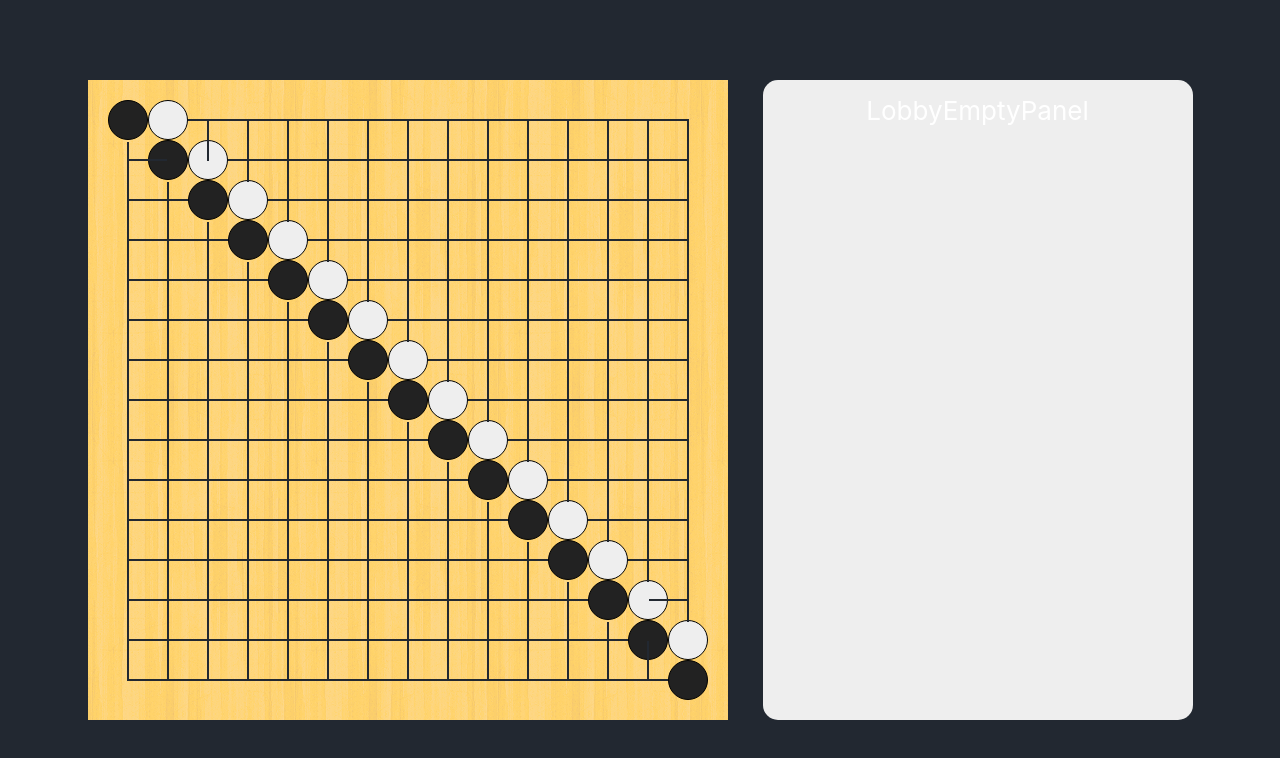
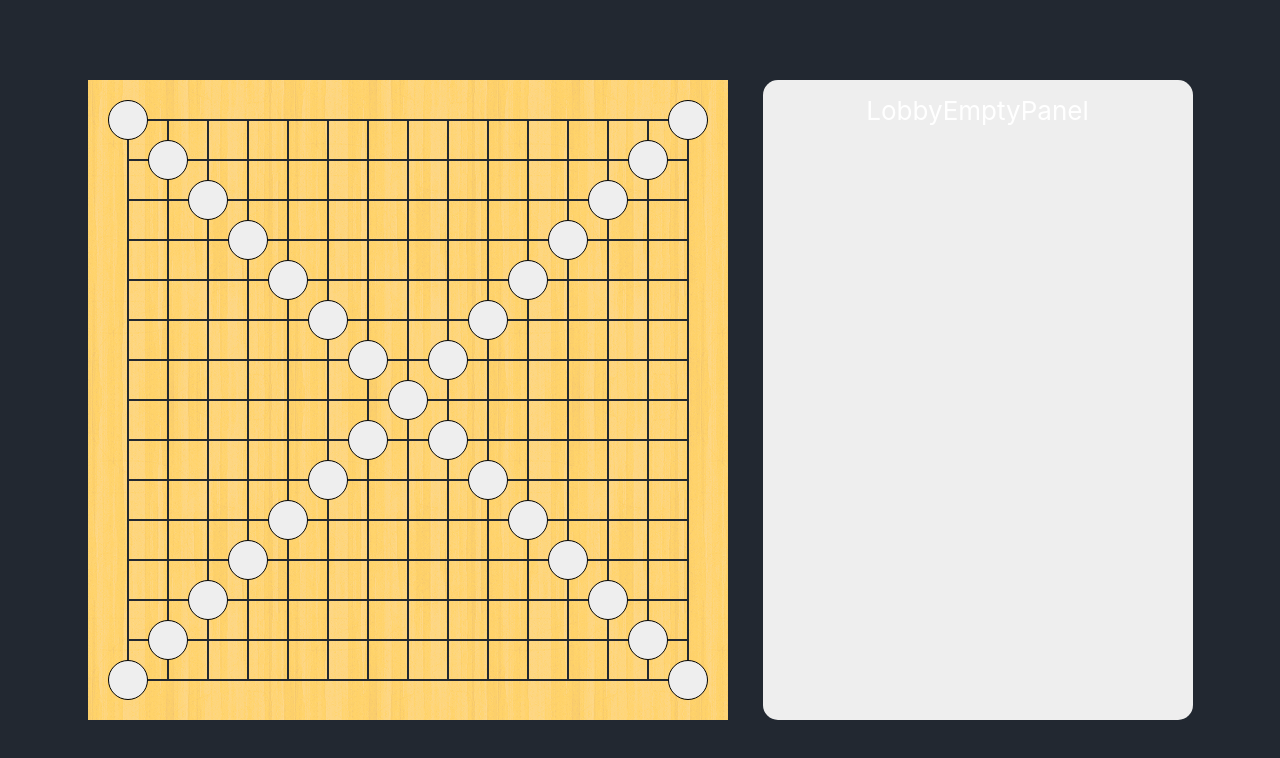
Before and after one commit to alanzhu39/gomoku-fe, a React (Create React App) app: page / in a window 1280 px wide. Shown: the top 758 px of the page. Built offline with nearby package versions, Linux system fonts and the light colour scheme; the HTML template or start-up script is replaced by a standard one.

Commit message:
fixing board grid

```diff
--- a/src/Game/Game.tsx
+++ b/src/Game/Game.tsx
@@ -16,8 +16,8 @@ function Game() {
     initPieces[i] = [];
     for (let j = 0; j < BOARD_SIZE; j++) {
       if (i === j) {
-        initPieces[i][j] = PieceType.BLACK;
-      } else if (j === i + 1) {
+        initPieces[i][j] = PieceType.WHITE;
+      } else if (i === BOARD_SIZE - j - 1) {
         initPieces[i][j] = PieceType.WHITE;
       } else {
         initPieces[i][j] = PieceType.EMPTY;
--- a/src/Game/GameBoard/GameBoard.css
+++ b/src/Game/GameBoard/GameBoard.css
@@ -63,11 +63,12 @@
 }
 
 .intersection[data-intersection-type~='right-edge']:before {
-  right: 19px;
+  width: 21px;
 }
 
 .intersection[data-intersection-type~='left-edge']:before {
   left: 19px;
+  width: 21px;
 }
 
 .intersection:after {
@@ -76,16 +77,18 @@
   height: 40px;
   display: block;
   content: '';
+  top: -2px;
   left: 19px;
   position: relative;
 }
 
 .intersection[data-intersection-type~='top-edge']:after {
   top: 19px;
+  height: 19px;
 }
 
 .intersection[data-intersection-type~='bottom-edge']:after {
-  bottom: 21px;
+  height: 19px;
 }
 
 .intersection[data-piece-type='white']:before,
```
Also changed, not shown: 1 other file (tests, documents, lock files or other folders).
